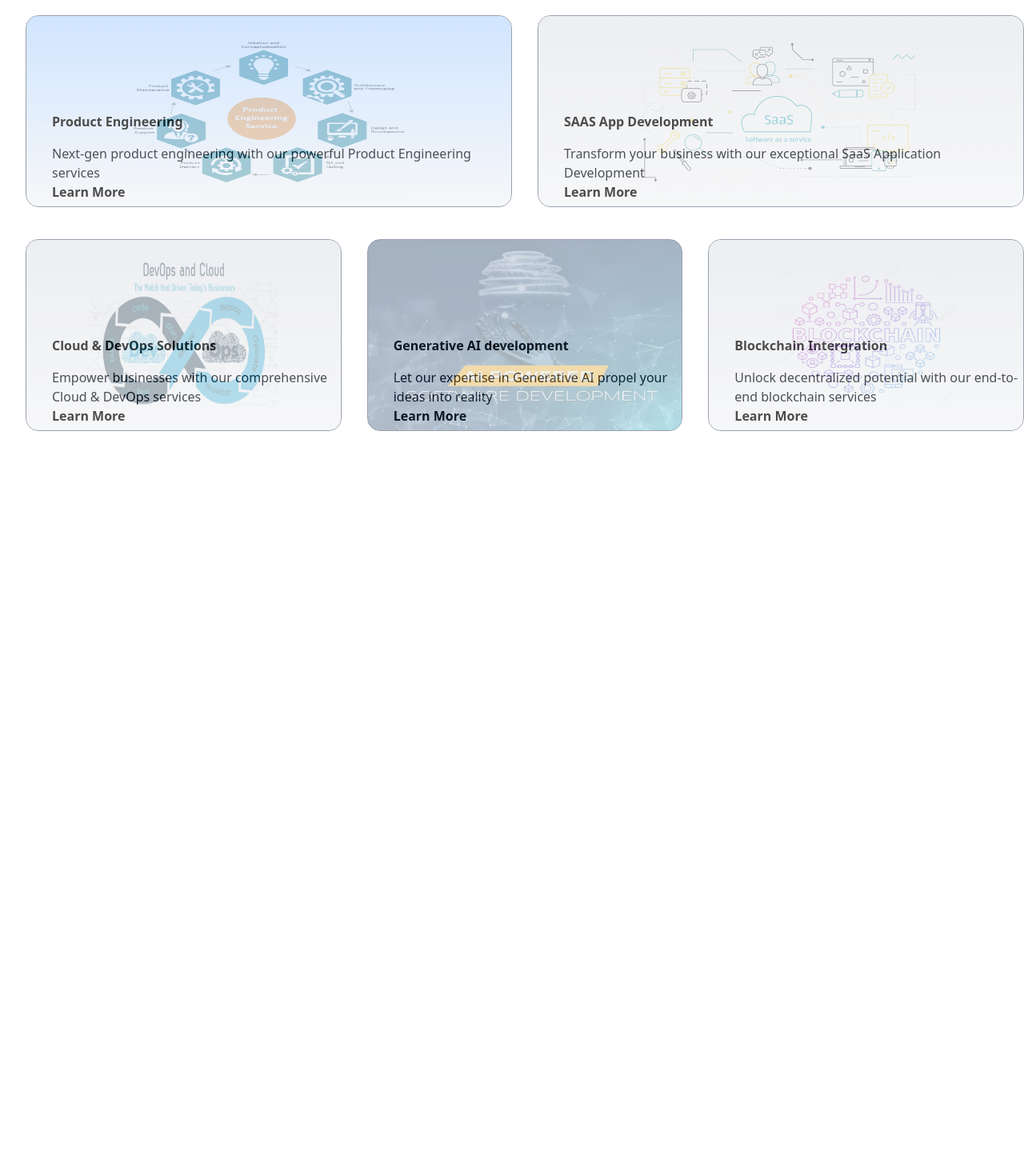
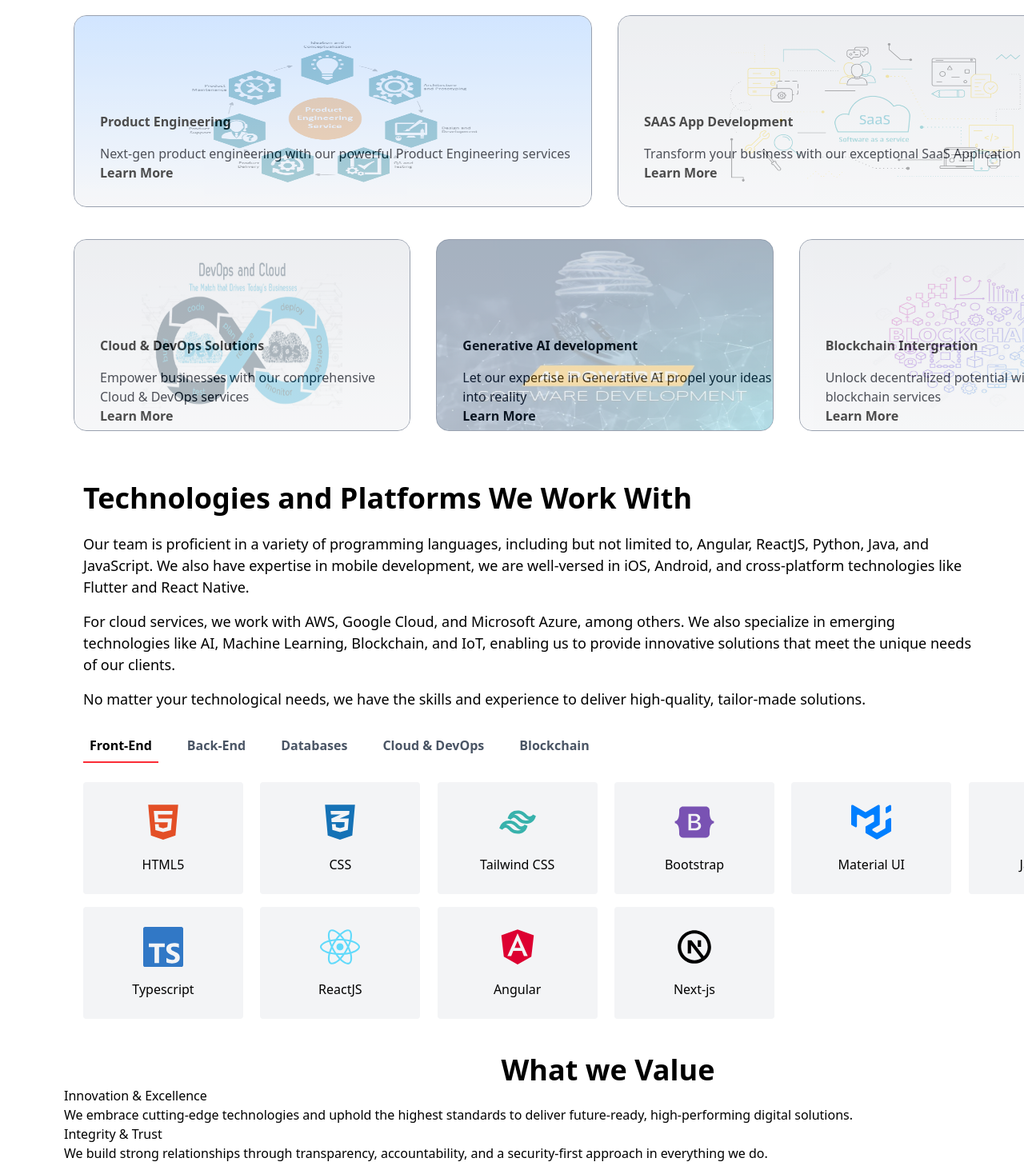
Before and after one commit to romanvaibhav/COMPANY, a React (Vite) app: page / in a window 1280 px wide. Shown: the part 1330-2788 px from the top of the page at 80% size. Before the commit the page ends 1909 px from the top, so only its background shows below. Built offline with nearby package versions, Linux system fonts and the light colour scheme.

Commit message:
adding the skills

```diff
--- a/package.json
+++ b/package.json
@@ -13,6 +13,7 @@
     "@tailwindcss/vite": "^4.1.11",
     "react": "^19.1.0",
     "react-dom": "^19.1.0",
+    "react-icons": "^5.5.0",
     "react-router-dom": "^7.7.1",
     "tailwindcss": "^4.1.11"
   },
--- a/src/components/admin/Home.jsx
+++ b/src/components/admin/Home.jsx
@@ -5,6 +5,9 @@ import cloudComp from "../../assets/DevOps-and-Cloud-The-Match-that-Drives-Today
 import genAI from "../../assets/AI-Software-Development.png.webp";
 import blockchain from "../../assets/87470836-blockchain-technology-colorful-line-round-vector-illustration-on-white-background.jpg";
 import { Link } from "react-router-dom";
+import SnippitTech from "../snippits/SnippitTech";
+import SnippitWhyWebBlocks from "../snippits/snippitWhyWebBlocks";
+import SnippitWhatWeValue from "../snippits/SnippitWhatWeValue";
 function Home() {
   return (
     <div className="h-auto w-full overflow-hidden">
@@ -40,22 +43,7 @@ function Home() {
             Why <span className="text-blue-600 ml-2">Web Blocks </span> ?
           </h1>
 
-          <div className="flex justify-center items-center py-8">
-            <div className="bg-gray-200 border border-gray-400 rounded-xl w-[900px] p-6 text-center">
-              <p className="text-lg font-medium text-gray-800 leading-relaxed gap-5">
-                At Web Blocks, we build future-ready solutions that accelerate
-                your growth. <br />
-                From software engineering and cloud transformation to AI-driven
-                insights <br />
-                and blockchain integration, our team of experts ensures every
-                project is <br />
-                delivered with excellence, speed, and impact — all under one
-                roof.
-              </p>
-            </div>
-          </div>
-
-          <div className="mt-10 w-full flex flex-row justify-center gap-12">
+          <div className="mt-10 w-[85rem] ml-20 flex flex-row justify-center gap-12">
             <div className="border border-gray-300 rounded-2xl h-80 w-64 flex flex-col justify-between p-4 bg-gradient-to-b from-blue-600 to-gray-600 transition-transform duration-300 transform hover:scale-105">
               <p className="font-semibold text-center text-2xl ">
                 Unified Tech Expertise
@@ -99,10 +87,11 @@ function Home() {
           </div>
         </div>
       </div>
+      <SnippitWhyWebBlocks />
 
       <div>
-        <div className="flex flex-row mt-8">
-          <div className="relative w-[713px] h-60 ml-8 mt-10 mb-10 rounded-2xl border border-gray-400 overflow-hidden">
+        <div className="flex flex-row mt-8 w-[85rem] ml-15">
+          <div className="relative w-[713px] h-60 ml-8 mt-10 mb-10 rounded-2xl border border-gray-400 overflow-hidden ">
             {/* Background image div */}
             <div
               className="absolute inset-0 bg-center bg-no-repeat"
@@ -155,7 +144,7 @@ function Home() {
           </div>
         </div>
 
-        <div className="flex flex-row">
+        <div className="flex flex-row w-[85rem] ml-15">
           <div className="relative w-[464px] h-60 ml-8 mt-0 mb-10 rounded-2xl border border-gray-400 overflow-hidden">
             {/* Background image div */}
             <div
@@ -235,6 +224,8 @@ function Home() {
           </div>
         </div>
       </div>
+      <SnippitTech />
+      <SnippitWhatWeValue />
     </div>
   );
 }
--- /dev/null
+++ b/src/components/snippits/SnippitTech.jsx
@@ -0,0 +1,198 @@
+import { useState } from "react";
+import {
+  FaReact,
+  FaAngular,
+  FaHtml5,
+  FaCss3Alt,
+  FaBootstrap,
+  FaAws,
+  FaJava,
+  FaCloud,
+} from "react-icons/fa";
+import { RiTailwindCssLine, RiNextjsLine } from "react-icons/ri";
+import {
+  SiMui,
+  SiTypescript,
+  SiMysql,
+  SiPostgresql,
+  SiSqlite,
+  SiMongodb,
+  SiAmazondynamodb,
+  SiFirebase,
+  SiRedis,
+  SiNodedotjs,
+  SiExpress,
+  SiPython,
+  SiDotnet,
+  SiDjango,
+  SiSpringboot,
+  SiHibernate,
+  SiGooglecloud,
+  SiDocker,
+  SiKubernetes,
+  SiTerraform,
+  SiJenkins,
+  SiCloudflare,
+} from "react-icons/si";
+import { IoLogoJavascript } from "react-icons/io";
+import {
+  SiEthereum,
+  SiSolana,
+  SiBitcoin,
+  SiBinance,
+  SiPolygon,
+  SiCardano,
+} from "react-icons/si";
+
+export default function SnippitTech() {
+  const [selectedCategory, setSelectedCategory] = useState("Front-End");
+
+  const techStack = {
+    "Front-End": [
+      { name: "HTML5", icon: <FaHtml5 color="#E34F26" size={50} /> },
+      { name: "CSS", icon: <FaCss3Alt size={50} color="#1572B6" /> },
+      {
+        name: "Tailwind CSS",
+        icon: <RiTailwindCssLine size={50} color="#38B2AC" />,
+      },
+      { name: "Bootstrap", icon: <FaBootstrap size={50} color="#7952B3" /> },
+      { name: "Material UI", icon: <SiMui size={50} color="#007FFF" /> },
+      {
+        name: "Javascript",
+        icon: <IoLogoJavascript size={50} color="	#F7DF1E" />,
+      },
+      { name: "Typescript", icon: <SiTypescript size={50} color="	#3178C6" /> },
+
+      { name: "ReactJS", icon: <FaReact size={50} color="#61DAFB" /> },
+      { name: "Angular", icon: <FaAngular size={50} color="#DD0031" /> },
+      { name: "Next-js", icon: <RiNextjsLine size={50} color="	#000000 " /> },
+    ],
+    "Back-End": [
+      { name: "Node.js", icon: <SiNodedotjs color="#339933" size={50} /> },
+      { name: "Express.js", icon: <SiExpress color="#000000" size={50} /> },
+      { name: "Python", icon: <SiPython color="#3776AB" size={50} /> },
+      { name: "Java", icon: <FaJava color="#007396" size={50} /> },
+      { name: "ASP.NET Core", icon: <SiDotnet color="#512BD4" size={50} /> },
+      { name: "Django", icon: <SiDjango color="#092E20" size={50} /> },
+      { name: "Spring Boot", icon: <SiSpringboot color="#6DB33F" size={50} /> },
+      { name: "Hibernate", icon: <SiHibernate color="#59666C" size={50} /> },
+    ],
+    Databases: [
+      {
+        name: "MySQL",
+        icon: <SiMysql size={50} color="#4479A1" />,
+      },
+      {
+        name: "PostgreSQL",
+        icon: <SiPostgresql size={50} color="#336791" />,
+      },
+      {
+        name: "SQLite",
+        icon: <SiSqlite size={50} color="#003B57" />,
+      },
+      {
+        name: "MongoDB",
+        icon: <SiMongodb size={50} color="#47A248" />,
+      },
+      {
+        name: "DynamoDB",
+        icon: <SiAmazondynamodb size={50} color="#4053D6" />,
+      },
+      {
+        name: "Firebase",
+        icon: <SiFirebase size={50} color="#FFCA28" />,
+      },
+      {
+        name: "Redis",
+        icon: <SiRedis size={50} color="#DC382D" />,
+      },
+    ],
+    "Cloud & DevOps": [
+      { name: "AWS", icon: <FaAws color="#FF9900" size={50} /> },
+      {
+        name: "Google Cloud",
+        icon: <SiGooglecloud color="#4285F4" size={50} />,
+      },
+      {
+        name: "Microsoft Azure",
+        icon: <FaCloud color="#0078D4" size={50} />,
+      },
+      { name: "Docker", icon: <SiDocker color="#2496ED" size={50} /> },
+      { name: "Kubernetes", icon: <SiKubernetes color="#326CE5" size={50} /> },
+      { name: "Terraform", icon: <SiTerraform color="#7B42BC" size={50} /> },
+      { name: "Jenkins", icon: <SiJenkins color="#D24939" size={50} /> },
+      { name: "Cloudflare", icon: <SiCloudflare color="#F38020" size={50} /> },
+    ],
+    Blockchain: [
+      { name: "Ethereum", icon: <SiEthereum size={50} color="#3C3C3D" /> },
+      { name: "Solana", icon: <SiSolana size={50} color="#14F195" /> },
+      { name: "Bitcoin", icon: <SiBitcoin size={50} color="#F7931A" /> },
+      {
+        name: "Binance Smart Chain",
+        icon: <SiBinance size={50} color="#F0B90B" />,
+      },
+      { name: "Polygon", icon: <SiPolygon size={50} color="#8247E5" /> },
+      { name: "Cardano", icon: <SiCardano size={50} color="#0033AD" /> },
+    ],
+    // You can add more categories like Back-End, Databases, etc.
+  };
+
+  return (
+    <div className="bg-white p-6 ml-20 w-[85rem] rounded-lg  h-full">
+      <div>
+        <h1 className="text-4xl font-bold">
+          Technologies and Platforms We Work With
+        </h1>
+        <p className="w-[70rem] text-[18px] mt-6 mb-4">
+          Our team is proficient in a variety of programming languages,
+          including but not limited to, Angular, ReactJS, Python, Java, and
+          JavaScript. We also have expertise in mobile development, we are
+          well-versed in iOS, Android, and cross-platform technologies like
+          Flutter and React Native.
+        </p>
+        <p className="text-[18px] w-[70rem] mb-4">
+          For cloud services, we work with AWS, Google Cloud, and Microsoft
+          Azure, among others. We also specialize in emerging technologies like
+          AI, Machine Learning, Blockchain, and IoT, enabling us to provide
+          innovative solutions that meet the unique needs of our clients.{" "}
+        </p>
+        <p className="text-[18px] w-[70rem]">
+          No matter your technological needs, we have the skills and experience
+          to deliver high-quality, tailor-made solutions.
+        </p>
+      </div>
+
+      <div className="flex flex-row gap-7 mt-6">
+        {Object.keys(techStack).map((category) => (
+          <button
+            key={category}
+            onClick={() => setSelectedCategory(category)}
+            className={`font-semibold p-2 transition-colors duration-200
+    ${
+      selectedCategory === category
+        ? "text-black border-b-2 border-red-500"
+        : "text-gray-600 border-b-2 border-transparent hover:border-gray-300"
+    }`}
+          >
+            {category}
+          </button>
+        ))}
+      </div>
+
+      {/* Display selected category */}
+      {selectedCategory && (
+        <div className="mt-6 grid grid-cols-6 gap-4">
+          {techStack[selectedCategory].map((tech) => (
+            <div
+              key={tech.name}
+              className="flex flex-col justify-center w-[200px] items-center  p-2 rounded bg-gray-100 h-35"
+            >
+              <div>{tech.icon}</div>
+              <span className="mt-4">{tech.name}</span>
+            </div>
+          ))}
+        </div>
+      )}
+    </div>
+  );
+}
--- /dev/null
+++ b/src/components/snippits/SnippitWhatWeValue.jsx
@@ -0,0 +1,41 @@
+export default function SnippitWhatWeValue() {
+  return (
+    <div className="w-[85rem] ml-20 mt-5">
+      <div>
+        <h1 className="text-4xl font-bold flex justify-center">
+          What we Value
+        </h1>
+      </div>
+      <div>
+        <div>
+          <div>
+            <h1>Innovation & Excellence</h1>
+            <p>
+              We embrace cutting-edge technologies and uphold the highest
+              standards to deliver future-ready, high-performing digital
+              solutions.
+            </p>
+          </div>
+        </div>
+        <div>
+          <div>
+            <h1>Integrity & Trust</h1>
+            <p>
+              We build strong relationships through transparency,
+              accountability, and a security-first approach in everything we do.
+            </p>
+          </div>
+        </div>
+        <div>
+          <div>
+            <h1>Collaboration & Client Focus</h1>
+            <p>
+              We work closely with our clients, tailoring every solution to meet
+              their unique goals and drive meaningful growth.
+            </p>
+          </div>
+        </div>
+      </div>
+    </div>
+  );
+}
--- /dev/null
+++ b/src/components/snippits/snippitWhyWebBlocks.jsx
@@ -0,0 +1,17 @@
+export default function SnippitWhyWebBlocks() {
+  return (
+    <div className="flex justify-center items-center py-8">
+      <div className="bg-gray-200 border border-gray-400 rounded-xl w-[900px] p-6 text-center">
+        <p className="text-lg font-medium text-gray-800 leading-relaxed gap-5">
+          At Web Blocks, we build future-ready solutions that accelerate your
+          growth. <br />
+          From software engineering and cloud transformation to AI-driven
+          insights <br />
+          and blockchain integration, our team of experts ensures every project
+          is <br />
+          delivered with excellence, speed, and impact — all under one roof.
+        </p>
+      </div>
+    </div>
+  );
+}
```
Also changed, not shown: 1 other file (tests, documents, lock files or other folders).
